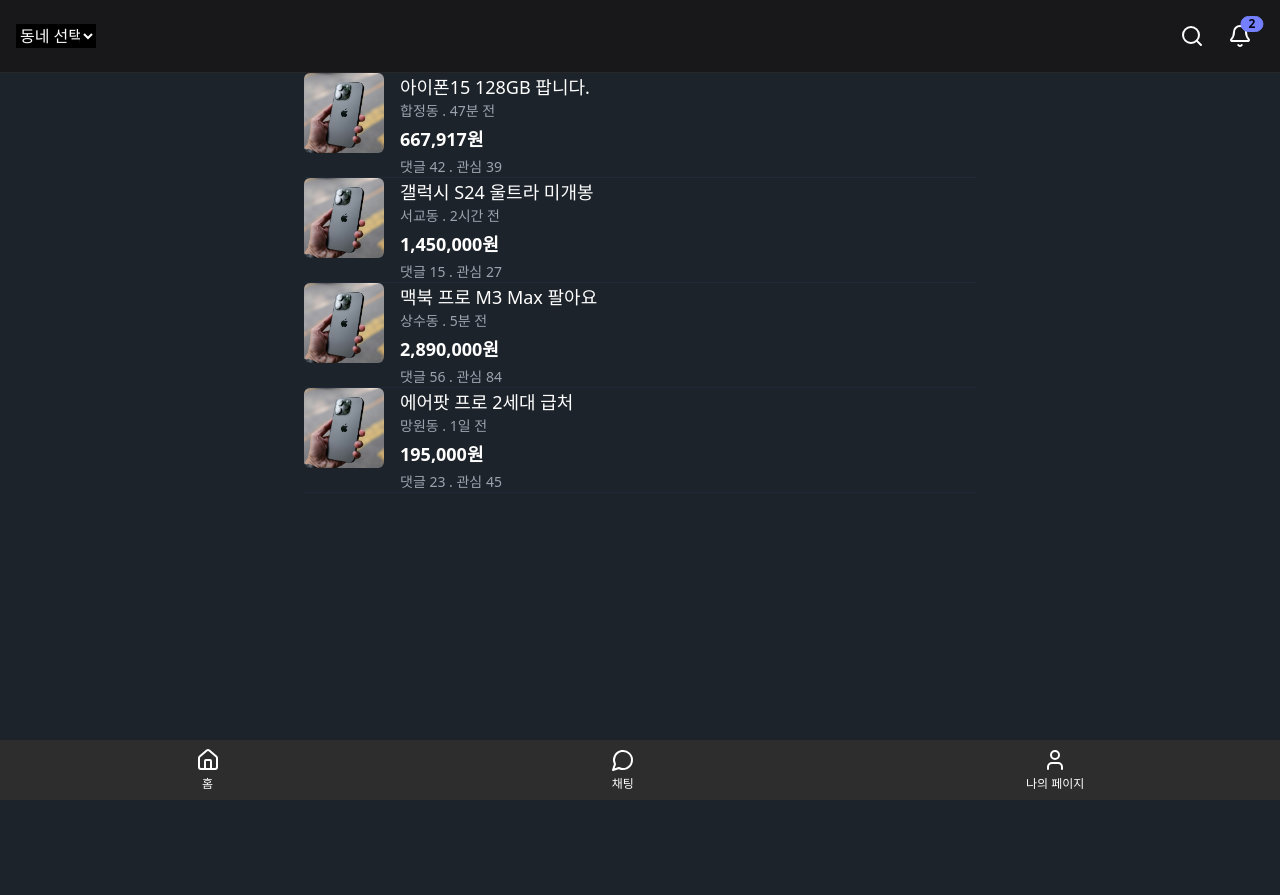
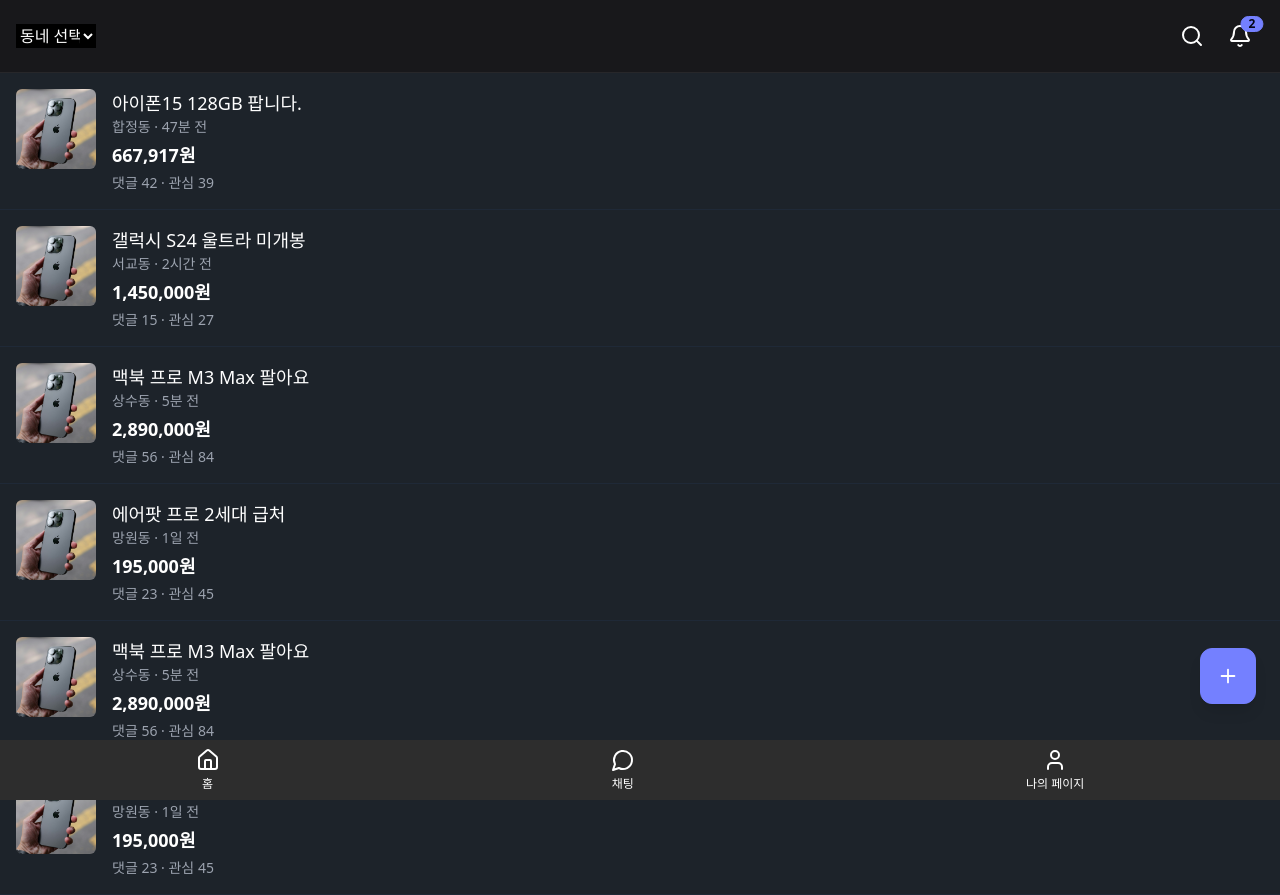
Before and after one commit to devHaemi/nomad-my-market, a Next.js app: page / in a window 1280 px wide. Before the commit the page ends 800 px from the top, so only its background shows below. Built offline with nearby package versions, Linux system fonts and the light colour scheme; no server answers.

Commit message:
내물건 등록하기

```diff
--- a/src/app/page.js
+++ b/src/app/page.js
@@ -1,14 +1,31 @@
+'use client'
+
+import { useState } from 'react'
+
 import Header from '@/components/Header'
 import ItemList from '@/components/ItemList'
 import NavigationBar from '@/components/NavigationBar'
+import AddItemButton from '@/components/AddItemButton'
+import AddItemModal from '@/components/AddItemModal'
+import { QueryClient, QueryClientProvider } from '@tanstack/react-query'
 
 export default function Home() {
+  const [isModalOpen, setIsModalOpen] = useState(false)
+
+  const client = new QueryClient({
+    defaultOptions: {},
+  })
+
   return (
-    <div>
+    <QueryClientProvider client={client}>
       <Header />
-      {/* 기존 컨텐츠 */}
       <ItemList />
+      <AddItemButton onClick={() => setIsModalOpen(true)} />
+      <AddItemModal
+        isOpen={isModalOpen}
+        onClose={() => setIsModalOpen(false)}
+      />
       <NavigationBar />
-    </div>
+    </QueryClientProvider>
   )
 }
--- /dev/null
+++ b/src/components/AddItemButton.js
@@ -0,0 +1,14 @@
+import { Plus } from 'lucide-react'
+
+const AddItemButton = ({ onClick }) => {
+  return (
+    <button
+      onClick={onClick}
+      className='fixed btn btn-primary bottom-24 right-6 w-14 h-14 rounded-xl flex items-center justify-center shadow-lg transition-colors'
+    >
+      <Plus className='w-8 h-8 text-white' />
+    </button>
+  )
+}
+
+export default AddItemButton
--- /dev/null
+++ b/src/components/AddItemModal.js
@@ -0,0 +1,158 @@
+'use client'
+
+import { useState } from 'react'
+import { X } from 'lucide-react'
+import { supabase } from '@/lib/supabaseClient'
+import { useQueryClient } from '@tanstack/react-query'
+
+const AddItemModal = ({ isOpen, onClose }) => {
+  const [title, setTitle] = useState('')
+  const [price, setPrice] = useState('')
+  const [description, setDescription] = useState('')
+  const [image, setImage] = useState(null)
+  const [loading, setLoading] = useState(false)
+  const [error, setError] = useState(null)
+  const queryClient = useQueryClient()
+
+  const uploadImage = async (file) => {
+    const fileExt = file.name.split('.').pop()
+    const fileName = `${Math.random()}.${fileExt}`
+    const filePath = `${fileName}`
+
+    const { data, error } = await supabase.storage
+      .from('item-images')
+      .upload(filePath, file)
+
+    if (error) throw error
+
+    const {
+      data: { publicUrl },
+    } = supabase.storage.from('item-images').getPublicUrl(filePath)
+
+    return publicUrl
+  }
+
+  const handleSubmit = async (e) => {
+    e.preventDefault()
+    setLoading(true)
+    setError(null)
+
+    try {
+      // 현재 로그인한 사용자 정보 가져오기
+      const {
+        data: { user },
+      } = await supabase.auth.getUser()
+      if (!user) throw new Error('로그인이 필요합니다.')
+
+      // 이미지 업로드
+      let imageUrl = null
+      if (image) {
+        imageUrl = await uploadImage(image)
+      }
+
+      // 상품 데이터 저장
+      const { data, error } = await supabase
+        .from('items')
+        .insert([
+          {
+            title,
+            price: parseInt(price),
+            description,
+            image_url: imageUrl,
+            user_id: user.id,
+            location: '서울', // 기본값 또는 사용자 위치
+            likes: 0,
+            comments: 0,
+          },
+        ])
+        .select()
+
+      if (error) throw error
+
+      // 성공적으로 저장되면 모달 닫기
+      queryClient.invalidateQueries({ queryKey: ['items'] })
+      onClose()
+
+      // 폼 초기화
+      setTitle('')
+      setPrice('')
+      setDescription('')
+      setImage(null)
+    } catch (err) {
+      setError(err.message)
+    } finally {
+      setLoading(false)
+    }
+  }
+
+  if (!isOpen) return null
+
+  return (
+    <div className='fixed inset-0 bg-black bg-opacity-50 z-50 flex items-center justify-center p-4'>
+      <div className='bg-zinc-800 rounded-lg w-full max-w-md p-6 relative'>
+        <button
+          onClick={onClose}
+          className='absolute right-4 top-4 text-gray-400 hover:text-white'
+        >
+          <X className='w-6 h-6' />
+        </button>
+
+        <h2 className='text-xl font-bold mb-6'>물건 등록하기</h2>
+
+        <form onSubmit={handleSubmit} className='space-y-4'>
+          <div>
+            <label className='block text-sm font-medium mb-2'>제목</label>
+            <input
+              type='text'
+              value={title}
+              onChange={(e) => setTitle(e.target.value)}
+              className='input w-full p-2 bg-zinc-700 rounded-md'
+              required
+            />
+          </div>
+
+          <div>
+            <label className='block text-sm font-medium mb-2'>가격</label>
+            <input
+              type='number'
+              value={price}
+              onChange={(e) => setPrice(e.target.value)}
+              className='input w-full p-2 bg-zinc-700 rounded-md'
+              required
+            />
+          </div>
+
+          <div>
+            <label className='block text-sm font-medium mb-2'>설명</label>
+            <textarea
+              value={description}
+              onChange={(e) => setDescription(e.target.value)}
+              className='input w-full p-2 bg-zinc-700 rounded-md h-32'
+              required
+            />
+          </div>
+
+          <div>
+            <label className='block text-sm font-medium mb-2'>사진</label>
+            <input
+              type='file'
+              onChange={(e) => setImage(e.target.files[0])}
+              className='input w-full p-2 bg-zinc-700 rounded-md'
+              accept='image/*'
+            />
+          </div>
+
+          <button
+            type='submit'
+            disabled={loading}
+            className='btn btn-primary w-full text-white py-2 rounded-md transition-colors'
+          >
+            {loading ? '등록 중...' : '등록하기'}
+          </button>
+        </form>
+      </div>
+    </div>
+  )
+}
+
+export default AddItemModal
--- a/src/components/ItemCard.jsx
+++ b/src/components/ItemCard.jsx
@@ -1,9 +1,12 @@
+import Link from 'next/link'
+
 const ItemCard = ({ item }) => {
   return (
-    <div className='flex gap-4 border-b border-gray-800'>
+    <Link href={`/items/${item.id}`} className='block'>
+      <div className='flex gap-4 p-4 border-b border-gray-800 hover:bg-zinc-800 transition-colors'>
         <div className='w-20 h-20 rounded-md overflow-hidden'>
           <img
-          src={item.image}
+            src={item.image_url}
             alt={item.title}
             className='w-full h-full object-cover'
           />
@@ -12,16 +15,17 @@
         <div className='flex-1'>
           <h3 className='text-white text-lg font-medium'>{item.title}</h3>
           <div className='text-gray-400 text-sm'>
-          {item.location} . {item.timeAgo}
+            {item.location} · {item.timeAgo}
           </div>
           <div className='text-white text-lg font-bold mt-1'>
             {item.price.toLocaleString()}원
           </div>
           <div className='text-gray-400 text-sm mt-1'>
-          댓글 {item.comments} . 관심 {item.likes}
+            댓글 {item.comments} · 관심 {item.likes}
           </div>
         </div>
       </div>
+    </Link>
   )
 }
 
--- a/src/components/ItemList.jsx
+++ b/src/components/ItemList.jsx
@@ -10,7 +10,7 @@
       price: 667917,
       comments: 42,
       likes: 39,
-      image: 'item1.jpg',
+      image_url: 'item1.jpg',
     },
     {
       id: 2,
@@ -20,7 +20,7 @@
       price: 1450000,
       comments: 15,
       likes: 27,
-      image: 'item1.jpg',
+      image_url: 'item1.jpg',
     },
     {
       id: 3,
@@ -30,7 +30,7 @@
       price: 2890000,
       comments: 56,
       likes: 84,
-      image: 'item1.jpg',
+      image_url: 'item1.jpg',
     },
     {
       id: 4,
@@ -40,13 +40,33 @@
       price: 195000,
       comments: 23,
       likes: 45,
-      image: 'item1.jpg',
+      image_url: 'item1.jpg',
+    },
+    {
+      id: 5,
+      title: '맥북 프로 M3 Max 팔아요',
+      location: '상수동',
+      timeAgo: '5분 전',
+      price: 2890000,
+      comments: 56,
+      likes: 84,
+      image_url: 'item1.jpg',
+    },
+    {
+      id: 6,
+      title: '에어팟 프로 2세대 급처',
+      location: '망원동',
+      timeAgo: '1일 전',
+      price: 195000,
+      comments: 23,
+      likes: 45,
+      image_url: 'item1.jpg',
     },
   ]
 
   return (
-    <div className='w-full max-w-2xl mx-auto'>
-      {items.map((item) => (
+    <div className='w-full'>
+      {items?.map((item) => (
         <ItemCard key={item.id} item={item} />
       ))}
     </div>
```
Lines whose indentation alone changed are shown as unchanged.
